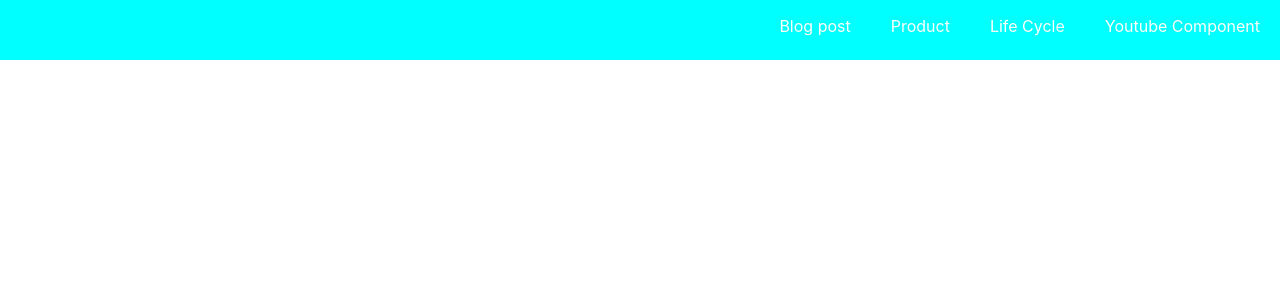
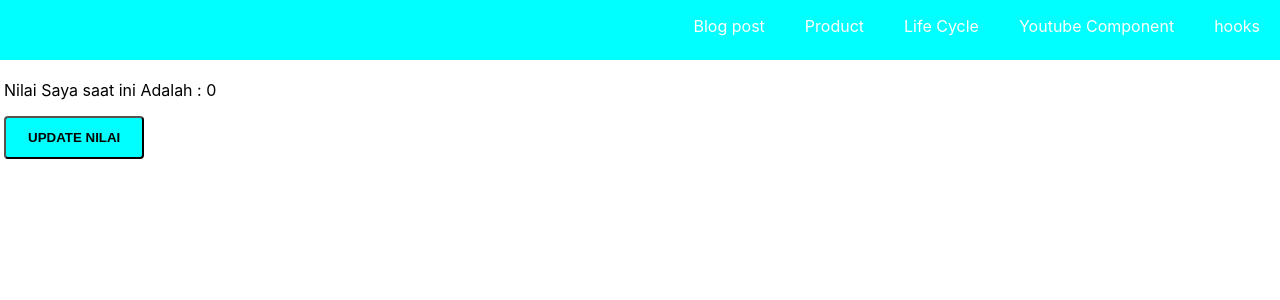
Before and after one commit to CJHydraGenZ/ReactProject2, a React (Create React App) app: page /hooks in a window 1280 px wide. Shown: the top 300 px of the page. Built offline with nearby package versions, Linux system fonts and the light colour scheme.

Commit message:
react hook

```diff
--- a/package.json
+++ b/package.json
@@ -31,5 +31,8 @@
       "last 1 firefox version",
       "last 1 safari version"
     ]
+  },
+  "devDependencies": {
+    "eslint-plugin-react-hooks": "^2.2.0"
   }
 }
--- a/src/container/Home/Home.jsx
+++ b/src/container/Home/Home.jsx
@@ -14,6 +14,7 @@ import {
 import YoutubeCompPage from "../pages/YoutubeCompPage/YoutubeCompPage";
 import DetailPost from "../pages/BlogPost/DetailPost/DetailPost";
 import GlobalProvider from "../../context/context";
+import Hooks from '../pages/Hook/Hook'
 
 
 
@@ -46,6 +47,10 @@ class Home extends Component {
 
                 <Link to="/youtube-component">Youtube Component</Link>
               </li>
+              <li>
+
+                <Link to="/hooks">hooks</Link>
+              </li>
             </ul>
           </div>
           <div className="clearboth"></div>
@@ -56,6 +61,7 @@ class Home extends Component {
           <Route path="/product" component={Product}></Route>
           <Route path="/lifecycle" component={LifeCycleComp}></Route>
           <Route path="/youtube-component" component={YoutubeCompPage}></Route>
+          <Route path="/hooks" component={Hooks}></Route>
         </Fragment>
 
 
--- /dev/null
+++ b/src/container/pages/Hook/Hook.css
@@ -0,0 +1,11 @@
+.p-hook {
+    padding: 4px;
+}
+
+.p-hook button{
+    padding: 12px 22px;
+    border-radius: 4px;
+    background: aqua;
+    text-transform: uppercase;
+    font-weight: bold;
+}
--- /dev/null
+++ b/src/container/pages/Hook/Hook.jsx
@@ -0,0 +1,35 @@
+import React, { Component, useState } from 'react'
+import './Hook.css'
+// class Hook extends Component {
+//     state = {
+//         count: 0
+//     }
+
+
+//     onUpdate = () => {
+//         this.setState({
+//             count: this.state.count + 1
+//         })
+//     }
+
+//     render() {
+//         return (
+//             <div className='p-hook'>
+//                 <p>Nilai Saya saat ini Adalah : {this.state.count}</p>
+//                 <button onClick={this.onUpdate}>Update Nilai</button>
+//             </div>
+//         )
+//     }
+// }
+
+const Hook = () => {
+    const [count, setCount] = useState(0)
+    return (
+        <div className='p-hook'>
+            <p>Nilai Saya saat ini Adalah : {count}</p>
+            <button onClick={() => setCount(count + 1)}>Update Nilai</button>
+        </div>
+    )
+}
+
+export default Hook
```
Also changed, not shown: 1 other file (tests, documents, lock files or other folders).
